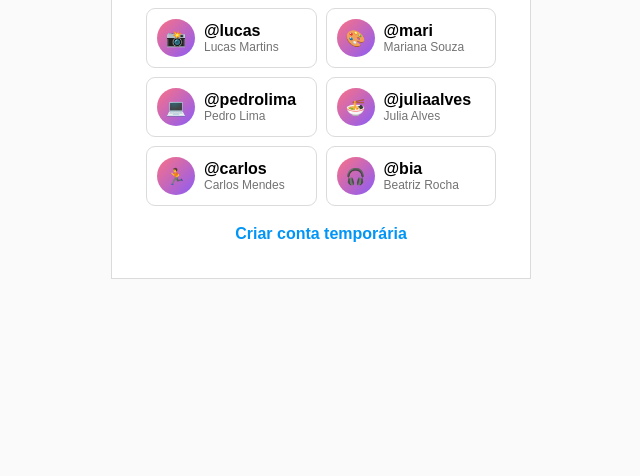
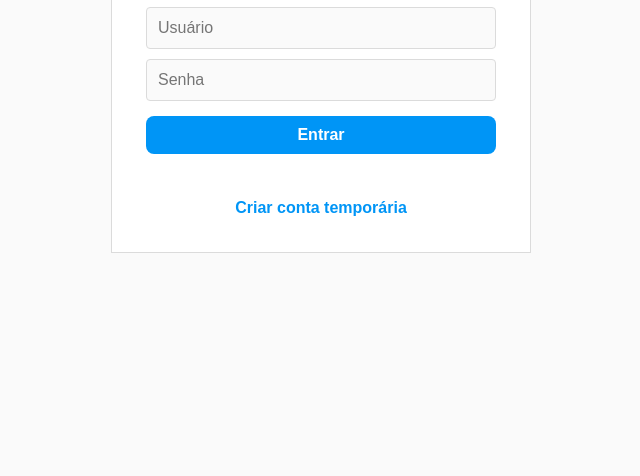
Before and after one commit to irangeluchoa-jpg/picly, a website: page index.html in a window 1280 px wide. Shown: the part 324-800 px from the top of the page, without its empty margins (319-959 px from the left). Drawn offline with Linux system fonts and the light colour scheme.

Commit message:
Add username and password login to Picly lab

```diff
--- a/index.html
+++ b/index.html
@@ -20,7 +20,7 @@
 </style>
 </head>
 <body>
-<div id="auth"><div class="authbox"><div class="logo">Picly</div><div id="choosePane"><div class="muted">Escolha uma conta fictícia para entrar</div><div id="demoGrid" class="demoGrid"></div><button class="link" id="showCreate">Criar conta temporária</button></div><div id="createAccount" class="hidden"><input id="newName" placeholder="Nome completo"><input id="newUser" placeholder="Nome de usuário"><button class="primary" id="createAccountBtn">Criar e entrar</button><div style="margin-top:14px"><button class="link" id="backChoose">Voltar</button></div></div></div></div>
+<div id="auth"><div class="authbox"><div class="logo">Picly</div><div id="loginPane"><input id="loginUser" placeholder="Usuário"><input id="loginPass" type="password" placeholder="Senha"><button class="primary" id="loginBtn">Entrar</button><div id="loginMsg" class="tiny" style="min-height:18px;margin-top:10px"></div><div style="margin-top:16px"><button class="link" id="showCreate">Criar conta temporária</button></div></div><div id="createAccount" class="hidden"><input id="newName" placeholder="Nome completo"><input id="newUser" placeholder="Nome de usuário"><button class="primary" id="createAccountBtn">Criar e entrar</button><div style="margin-top:14px"><button class="link" id="backChoose">Voltar</button></div></div></div></div>
 
 <div id="app" class="hidden">
 <aside class="sidebar"><div class="sideLogo">Picly</div>
@@ -38,13 +38,13 @@
 
 <script>
 const accounts=[
- {username:"lucas",name:"Lucas Martins",bio:"Fotografia urbana • São Paulo",emoji:"📸"},
- {username:"mari",name:"Mariana Souza",bio:"Design, cores e café",emoji:"🎨"},
- {username:"pedrolima",name:"Pedro Lima",bio:"Código, música e jogos",emoji:"💻"},
- {username:"juliaalves",name:"Julia Alves",bio:"Gastronomia e viagens",emoji:"🍜"},
- {username:"carlos",name:"Carlos Mendes",bio:"Corrida e vida saudável",emoji:"🏃"},
- {username:"bia",name:"Beatriz Rocha",bio:"Música, shows e fotos antigas",emoji:"🎧"},
- {username:"rafa",name:"Rafael Nunes",bio:"Skate e vídeo",emoji:"🛹"}
+ {username:"lucas",name:"Lucas Martins",bio:"Fotografia urbana • São Paulo",emoji:"📸",passHash:"85228f0e"},
+ {username:"mari",name:"Mariana Souza",bio:"Design, cores e café",emoji:"🎨",passHash:"b3ea0725"},
+ {username:"pedrolima",name:"Pedro Lima",bio:"Código, música e jogos",emoji:"💻",passHash:"b189509e"},
+ {username:"juliaalves",name:"Julia Alves",bio:"Gastronomia e viagens",emoji:"🍜",passHash:"5be20e1e"},
+ {username:"carlos",name:"Carlos Mendes",bio:"Corrida e vida saudável",emoji:"🏃",passHash:"422972be"},
+ {username:"bia",name:"Beatriz Rocha",bio:"Música, shows e fotos antigas",emoji:"🎧",passHash:"9de91ae1"},
+ {username:"rafa",name:"Rafael Nunes",bio:"Skate e vídeo",emoji:"🛹",passHash:"ed19eb9a"}
 ];
 let current=null,pageName="home",selectedChat="mari",chosenGrad="g1";const createdPosts=[],likes={},comments={};
 const posts=[
@@ -73,6 +73,10 @@ function selectChat(u){selectedChat=u;render()}function sendMessage(peer){const
 function createPage(){return '<div class="createBox"><div class="createTitle">Criar nova publicação</div><div class="createBody"><textarea id="cap" placeholder="Escreva uma legenda..."></textarea><div class="palette">'+["g1","g2","g3","g4","g5"].map((g,i)=>'<button class="swatch '+g+(i===0?' sel':'')+'" data-grad="'+g+'" onclick="pickGrad(this)"></button>').join("")+'</div><input id="symbol" maxlength="12" placeholder="Texto da imagem" style="width:100%;padding:11px;border:1px solid var(--line);border-radius:8px"><button class="primary" onclick="createPost()">Compartilhar</button></div></div>'}function pickGrad(el){chosenGrad=el.dataset.grad;document.querySelectorAll(".swatch").forEach(x=>x.classList.remove("sel"));el.classList.add("sel")}function createPost(){const cap=$("#cap").value.trim(),sym=$("#symbol").value.trim()||"PICLY";createdPosts.unshift({id:1000+createdPosts.length,user:current.username,emoji:current.emoji,grad:chosenGrad,symbol:sym.toUpperCase(),caption:cap||"Nova publicação ✨",likes:0,time:"agora"});nav("home")}
 function toggleLike(id){likes[id]=!likes[id];render()}function focusComment(id){$("#c"+id)?.focus()}function addComment(id){const e=$("#c"+id);if(!e||!e.value.trim())return;(comments[id]||(comments[id]=[])).push(e.value.trim());render()}
 function render(){document.querySelectorAll("[data-page]").forEach(b=>b.classList.toggle("active",b.dataset.page===pageName));const p=$("#page");if(pageName==="home")p.innerHTML=home();else if(pageName==="explore")p.innerHTML=explore();else if(pageName==="search")p.innerHTML=searchPage();else if(pageName==="messages")p.innerHTML=messagesPage();else if(pageName==="create")p.innerHTML=createPage();else p.innerHTML=profilePage()}
-function drawAccounts(){$("#demoGrid").innerHTML=accounts.slice(0,6).map(a=>'<button class="demo" onclick="enter(acct(\''+a.username+'\'))"><div class="mini">'+a.emoji+'</div><div><b>@'+a.username+'</b><div class="tiny">'+esc(a.name)+'</div></div></button>').join("")}
-drawAccounts();document.querySelectorAll("[data-page]").forEach(b=>b.onclick=()=>nav(b.dataset.page));$("#logoutBtn").onclick=logout;$("#showCreate").onclick=()=>{$("#choosePane").classList.add("hidden");$("#createAccount").classList.remove("hidden")};$("#backChoose").onclick=()=>{$("#createAccount").classList.add("hidden");$("#choosePane").classList.remove("hidden")};$("#createAccountBtn").onclick=()=>{const name=$("#newName").value.trim(),u=$("#newUser").value.trim().toLowerCase().replace(/[^a-z0-9._]/g,"");if(!name||u.length<3){alert("Preencha nome e usuário.");return}if(accounts.some(a=>a.username===u)){alert("Esse usuário já existe.");return}const a={username:u,name,bio:"Conta temporária desta sessão",emoji:"🙂"};accounts.push(a);enter(a)};
+function labHash(s){let h=2166136261;for(let i=0;i<s.length;i++){h^=s.charCodeAt(i);h=Math.imul(h,16777619)}return(h>>>0).toString(16).padStart(8,"0")}
+document.querySelectorAll("[data-page]").forEach(b=>b.onclick=()=>nav(b.dataset.page));$("#logoutBtn").onclick=logout;
+$("#loginBtn").onclick=()=>{const u=$("#loginUser").value.trim().toLowerCase().replace(/^@/,""),p=$("#loginPass").value,a=acct(u);if(!a||a.passHash!==labHash(p)){$("#loginMsg").textContent="Usuário ou senha incorretos.";return}$("#loginMsg").textContent="";enter(a)};
+$("#showCreate").onclick=()=>{$("#loginPane").classList.add("hidden");$("#createAccount").classList.remove("hidden")};
+$("#backChoose").onclick=()=>{$("#createAccount").classList.add("hidden");$("#loginPane").classList.remove("hidden")};
+$("#createAccountBtn").onclick=()=>{const name=$("#newName").value.trim(),u=$("#newUser").value.trim().toLowerCase().replace(/[^a-z0-9._]/g,"");if(!name||u.length<3){alert("Preencha nome e usuário.");return}if(accounts.some(a=>a.username===u)){alert("Esse usuário já existe.");return}const a={username:u,name,bio:"Conta temporária desta sessão",emoji:"🙂",temporary:true};accounts.push(a);enter(a)};
 </script></body></html>
```
